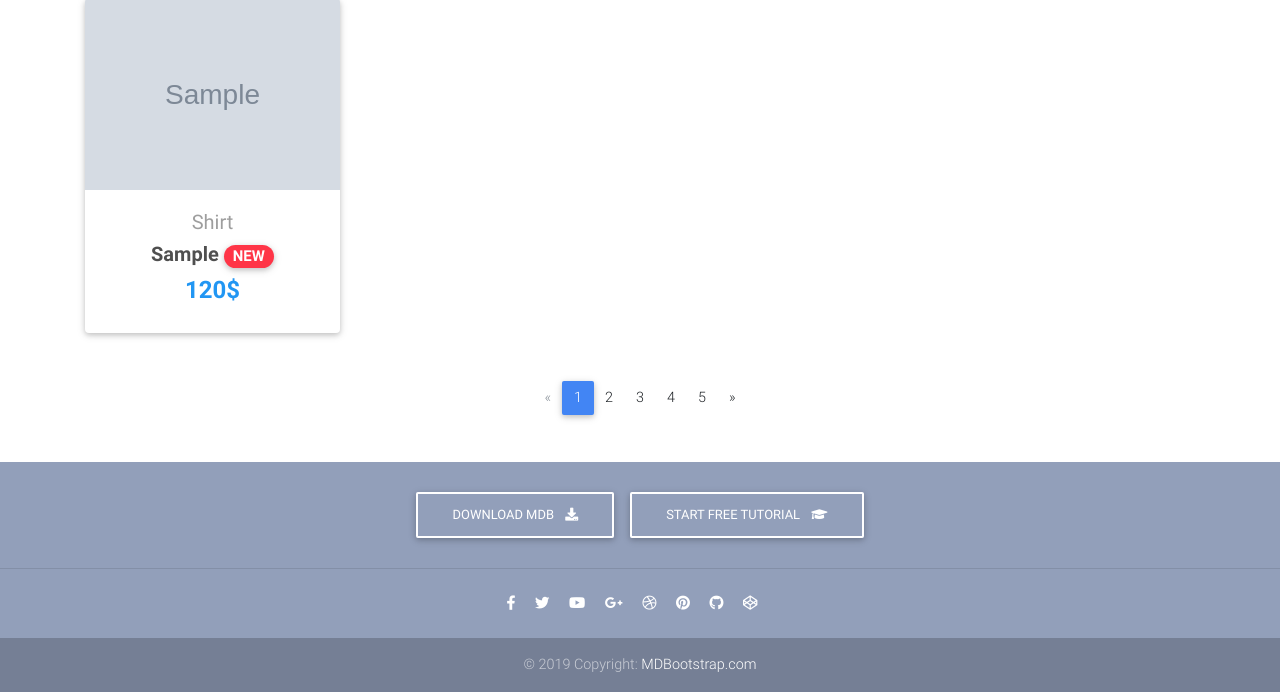
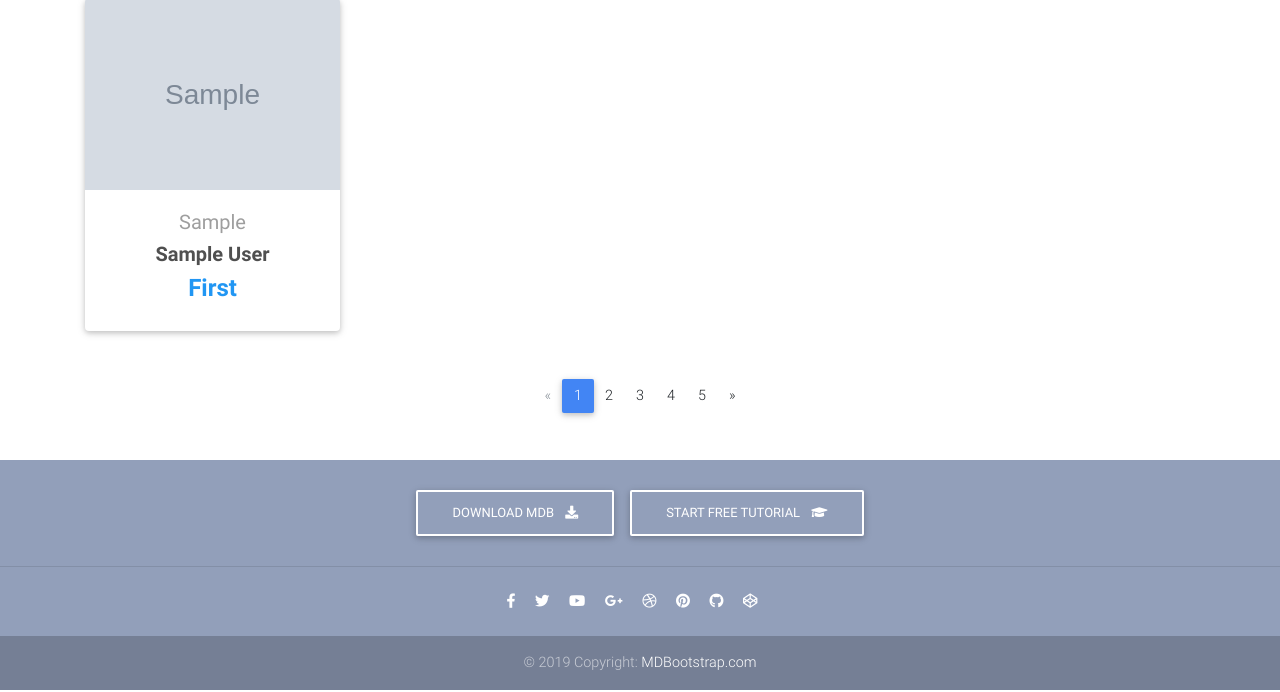
Before and after one commit to PKSingh0017/ppl, a Django app: page /all-players/ in a window 1280 px wide. Shown: the part 123-815 px from the top of the page. Run offline with Django 3.2, Linux system fonts and the light colour scheme; tables that the repository leaves empty hold one stand-in row (values such as "Sample post"); grey boxes marked "Sample" are stand-in pictures; some libraries are stand-ins or nearby versions.

Commit message:
corrected the ard view

```diff
--- a/templates/pplsite/all_players.html
+++ b/templates/pplsite/all_players.html
@@ -190,18 +190,17 @@
               <div class="card-body text-center">
                 <!--Category & Title-->
                 <a href="" class="grey-text">
-                  <h5>Shirt</h5>
+                  <h5>{{ item.branch }}</h5>
                 </a>
                 <h5>
                   <strong>
-                    <a href="" class="dark-grey-text">{{ item.firstname }}
-                      <span class="badge badge-pill danger-color">NEW</span>
+                    <a href="" class="dark-grey-text">{{ item.firstname }} {{ item.lastname }}
                     </a>
                   </strong>
                 </h5>
 
                 <h4 class="font-weight-bold blue-text">
-                  <strong>120$</strong>
+                  <strong>{{ item.get_year_display }}</strong>
                 </h4>
 
               </div>
```
Also changed, not shown: media/player_profile_pic/default.jpeg (added).
